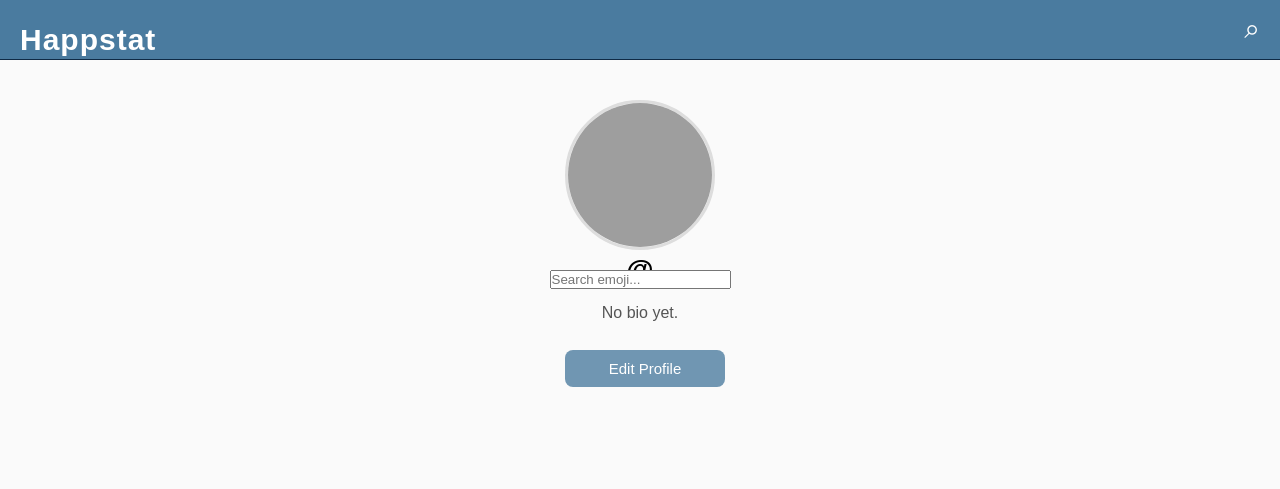
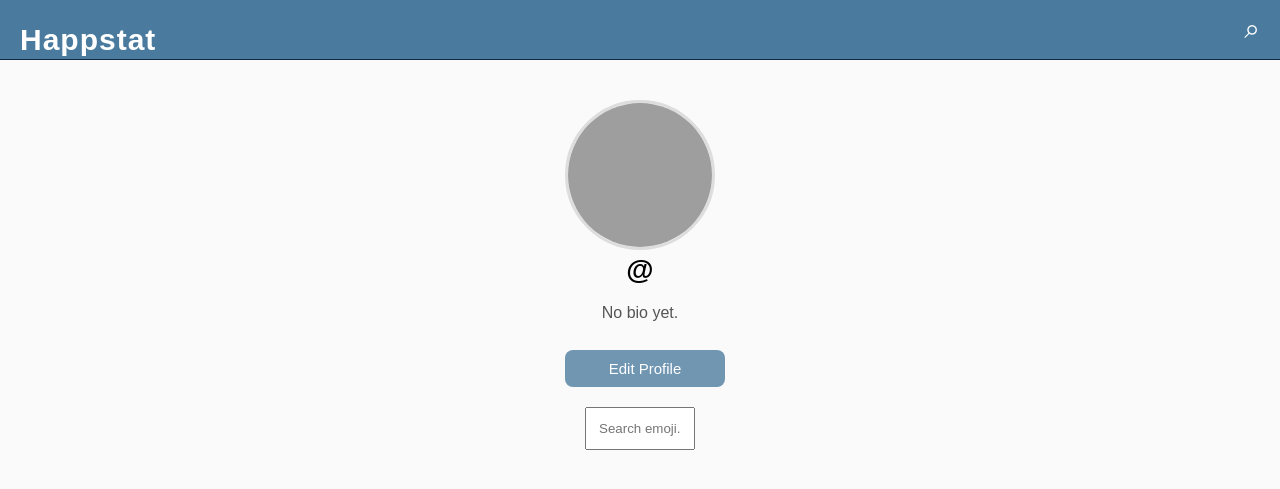
Before and after one commit to srikanth019-lab/narriate, a Flask app: template templates/profile.html in a window 1280 px wide. Shown: the top 489 px of the page. Run offline with Flask 3, Linux system fonts and the light colour scheme; the template is opened without the code that fills it, so the values that code supplies are empty; grey boxes are pictures that could not be loaded.

Commit message:
upadate profile.html and profile.css

```diff
--- a/app.py
+++ b/app.py
@@ -46,6 +46,8 @@ from flask import session, redirect, url_for
 # =======================
 app = Flask(__name__)
 load_dotenv()
+
+print("DATABASE_URL =", os.getenv("DATABASE_URL"))
 
 app.config["SECRET_KEY"] = os.getenv("SECRET_KEY")
 app.config["SQLALCHEMY_DATABASE_URI"] = os.getenv("DATABASE_URL")
--- a/static/css/profile.css
+++ b/static/css/profile.css
@@ -105,3 +105,15 @@ body{
 .edit-btn:hover{
     background:#7096b2;
 }
+
+.emoji-search-box {
+    width: calc(100% - 40px);
+    margin-top: 20px;
+    margin-left: 20px;   /* Same as the logo */
+}
+
+#emojiSearch {
+    width: 100%;
+    box-sizing: border-box;
+    padding: 12px;
+}
--- a/static/js/profile.js
+++ b/static/js/profile.js
@@ -52,6 +52,9 @@ document.addEventListener("DOMContentLoaded", () => {
 
         });
 
+
     });
 
 });
+
+emojiDiv.className = "emoji-item";
--- a/templates/profile.html
+++ b/templates/profile.html
@@ -7,14 +7,13 @@
 
     <link rel="stylesheet" href="{{ url_for('static', filename='css/profile.css') }}">
 
-<head>
-    <meta charset="UTF-8">
-    <meta name="viewport" content="width=device-width, initial-scale=1.0">
-    <title>Happstat - Profile</title>
+</head>
 
-</head> <div class="logo">Happstat</div>
 <body>
-    <header class="top-bar">
+
+<div class="logo">Happstat</div>
+
+<header class="top-bar">
     {% if current_user_id == user.id %}
         <button class="search-btn" onclick="location.href='/search'">
             ⌕
@@ -49,6 +48,17 @@
     </button>
     {% endif %}
 
+
+    <div class="emoji-search-box">
+
+    <input
+        type="text"
+        id="emojiSearch"
+        placeholder="Search emoji...">
+    <div id="emojiResults"></div>
+
+</div>
+
             </div>
 
         </div>
@@ -59,14 +69,3 @@
 
 </body>
 </html>
-<!-- Emoji Search -->
-<div class="emoji-search-box">
-
-    <input
-        type="text"
-        id="emojiSearch"
-        placeholder="Search emoji...">
-
-    <div id="emojiResults"></div>
-
-</div>
```
Also changed, not shown: import_emojis.py (+7 -16 lines).
